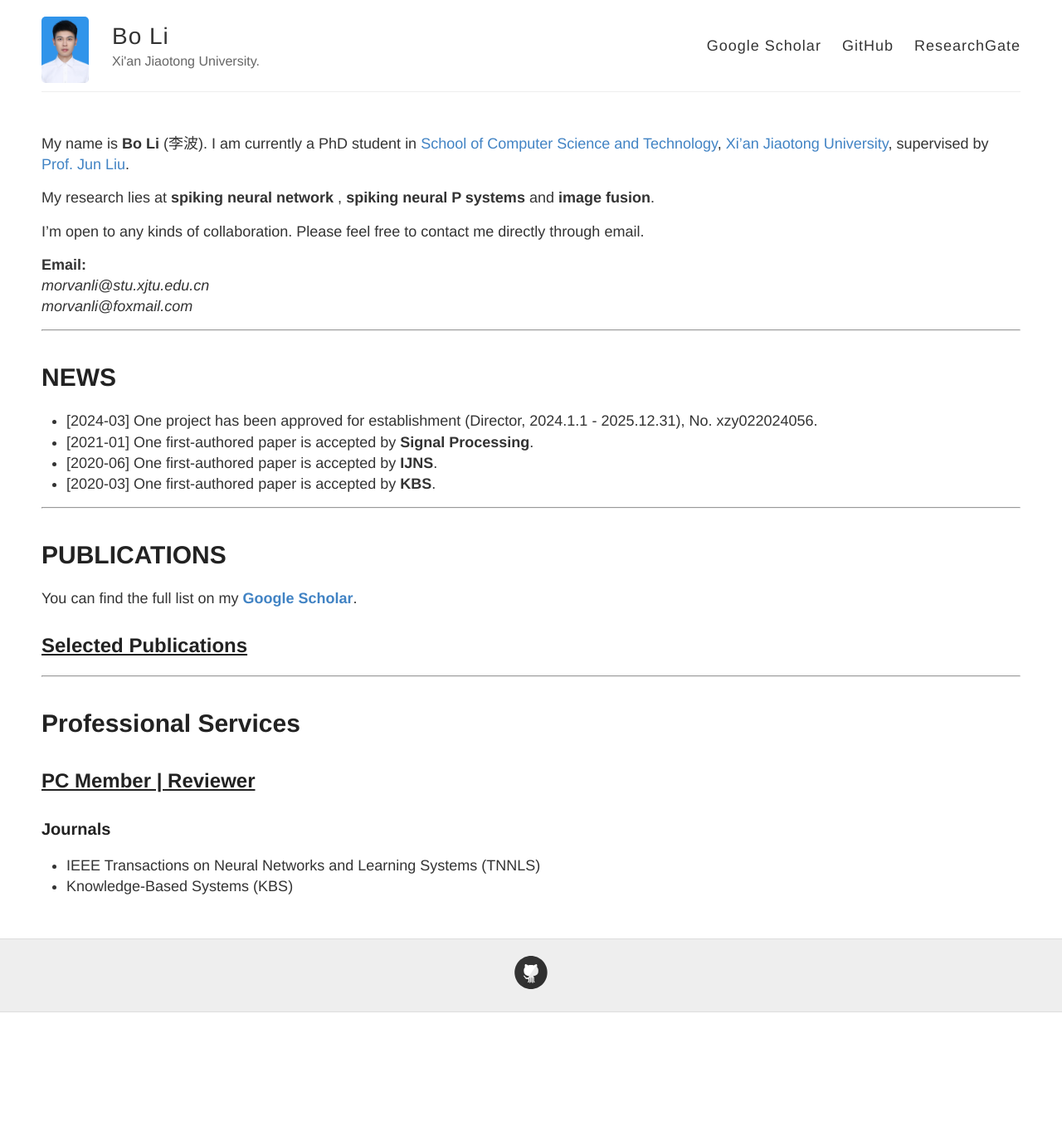
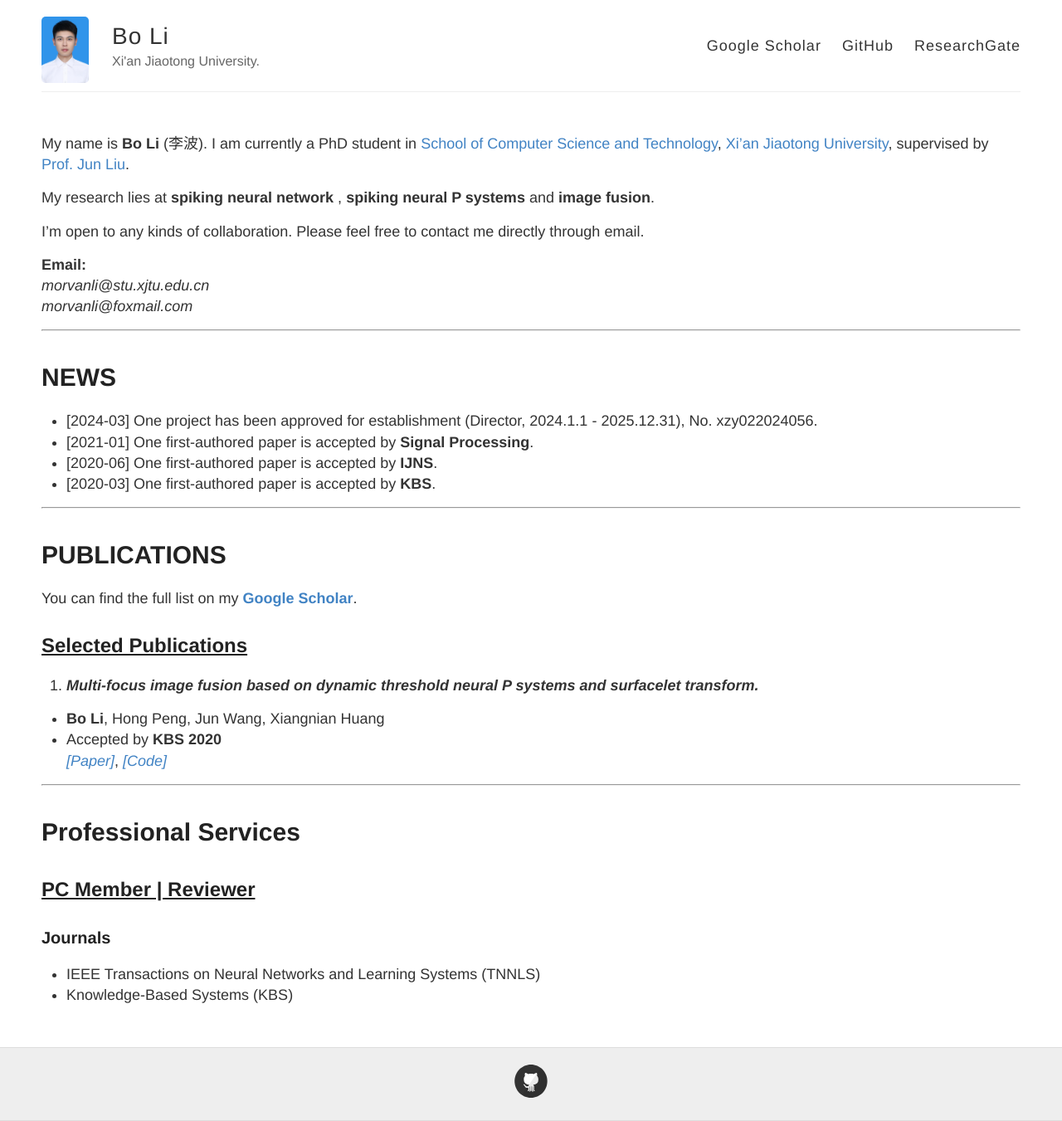
Before and after one commit to MorvanLi/MorvanLi.github.io, a Jekyll site: the page built from index.md, in a window 1280 px wide. Shown: the whole page at 83% size. Built offline with Jekyll 4.4.1, drawn with Linux system fonts in a browser that asks for light colours; our own code applies the rules of GitHub Pages for plain Markdown files; before the commit the page ends 1220 px from its top, so only the background shows below that.

Commit message:
add paper in kbs

```diff
--- a/index.md
+++ b/index.md
@@ -27,6 +27,16 @@ You can find the full list on my [**Google Scholar**](https://scholar.google.com
 
 ## <u> Selected Publications </u>
 
+1. ***Multi-focus image fusion based on dynamic threshold neural P systems and surfacelet transform.***
+
+* **Bo Li**, Hong Peng, Jun Wang, Xiangnian Huang
+* Accepted by **KBS 2020**
+  [*[Paper]*](https://www.sciencedirect.com/science/article/pii/S0950705120301854), [*[Code]*](https://github.com/MorvanLi/DTNP-ST)
+
+
+
+
+
 ---
 
 # Professional Services
```
